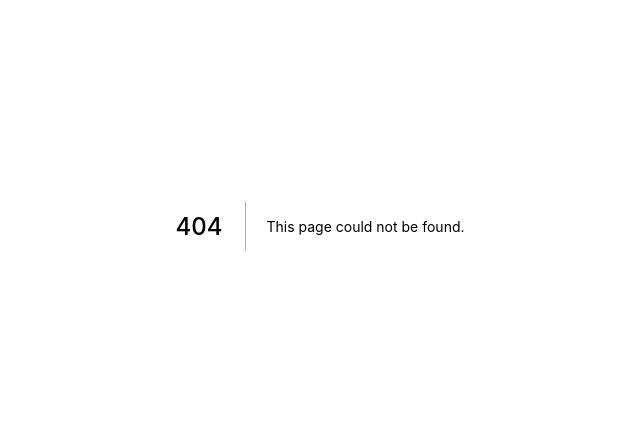
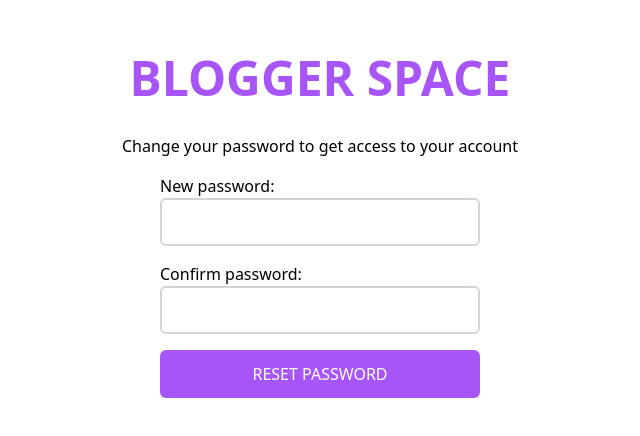
Before and after one commit to Prince-Kd/my-blog, a Next.js app: page /reset_password in a window 1280 px wide. Before the commit this address had no page. Shown: the part 174-610 px from the top of the page, without its empty margins (320-960 px from the left). Built offline with nearby package versions, Linux system fonts and the light colour scheme.

Commit message:
created reset password page and function to reset password

```diff
--- a/firebaseConfig.js
+++ b/firebaseConfig.js
@@ -218,3 +218,20 @@ export async function sendPassResetEmail(email, setLoading){
   });
 
 }
+
+export async function changePassword(password, setLoading) {
+  const user = firebase.auth().currentUser;
+  setLoading(true)
+  return user
+    .updatePassword(password)
+    .then(() => {
+      setLoading(false)
+      swal('Reset password', "Password reset was successful", "success")
+      return true
+    })
+    .catch((error) => {
+      setLoading(false)
+      swal('Reset password', "An error occurred. Try again.", "error")
+      return false
+    });
+}
--- /dev/null
+++ b/pages/reset_password.js
@@ -0,0 +1,81 @@
+import Head from "next/head";
+import { useState } from "react";
+import { changePassword } from "../firebaseConfig";
+import { useRouter } from "next/router";
+
+export default function ForgotPassword() {
+  const [password, setPassword] = useState();
+  const [confirmPassword, setConfirmPassword] = useState();
+  const [loading, setLoading] = useState();
+
+  const [hideError, setHideError] = useState(true);
+
+  const router = useRouter();
+
+  const handleSubmit = (e) => {
+    if (!loading) {
+      e.preventDefault();
+      if (password == confirmPassword) {
+        changePassword(password, setLoading).then((val) => {
+          if (val == true) {
+            router.push("/");
+          }
+        });
+      }
+    }
+  };
+  return (
+    <>
+      <Head>
+        <title>BLOGGERSPACE | RESET PASSWORD</title>
+      </Head>
+      <div className="flex flex-col justify-center items-center h-screen my-auto">
+        <h1 className="text-5xl text-purple-500 text-center font-bold ">
+          BLOGGER SPACE{" "}
+        </h1>
+        <div className="h-8"></div>
+        <h3>Change your password to get access to your account</h3>
+        <div className="h-4"></div>
+        <form onSubmit={handleSubmit}>
+          <div className="flex flex-col">
+            <label>New password:</label>
+            <input
+              type={"password"}
+              required
+              className="rounded-md p-1 border-2 border-gray-300 focus:border-2 hover:border-purple-500 h-12 w-80"
+              onChange={(e) => {
+                setPassword(e.target.value);
+              }}
+            />
+          </div>
+          <div className="h-4"></div>
+          <div className="flex flex-col">
+            <label>Confirm password:</label>
+            <input
+              type={"password"}
+              required
+              className="rounded-md p-1 border-2 border-gray-300 focus:border-2 hover:border-purple-500 h-12 w-80"
+              onChange={(e) => {
+                if (password != e.target.value) {
+                  setHideError(false);
+                } else {
+                  setHideError(true);
+                  setConfirmPassword(e.target.value);
+                }
+              }}
+            />
+            {!hideError ? (
+              <div className="text-xs text-red">Passwords do not match</div>
+            ) : null}
+          </div>
+          <div className="h-4"></div>
+          <input
+            className="bg-purple-500 rounded-md h-12 w-80 text-center cursor-pointer text-white font-medium"
+            type={"submit"}
+            value={loading ? "LOADING..." : "RESET PASSWORD"}
+          />
+        </form>
+      </div>
+    </>
+  );
+}
```
Also changed, not shown: pages/forgot_password.js (line endings or trailing spaces).
